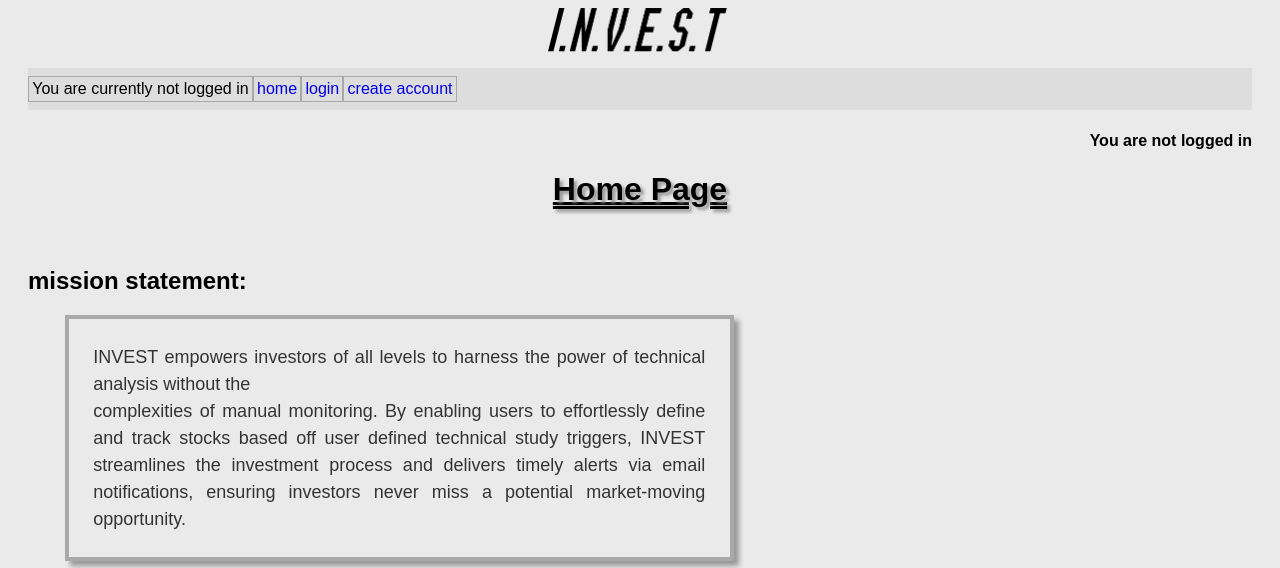
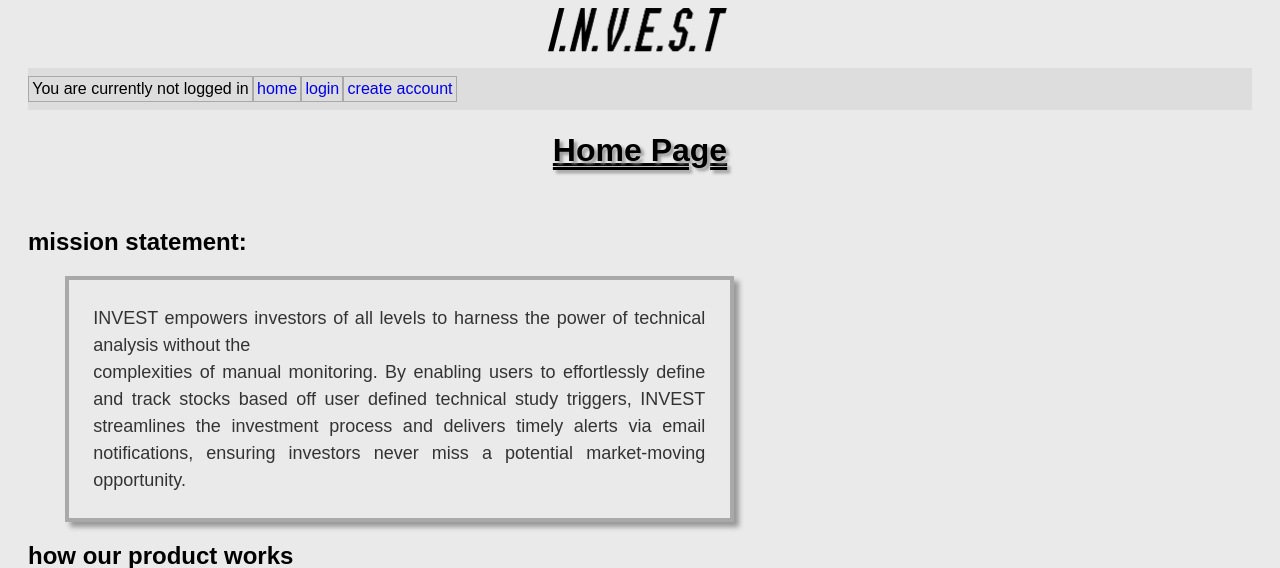
Before and after one commit to SJK146/447SoftEngi, a Flask app: page / in a window 1280 px wide. Shown: the top 568 px of the page. Run offline with Flask 3, Linux system fonts and the light colour scheme.

Commit message:
add 'name' variable to home route, remove logged in message from content block

```diff
--- a/project/routes.py
+++ b/project/routes.py
@@ -21,7 +21,10 @@ app.config["SECRET_KEY"] = "fpoijaf984qiub98rtbnusp9uwrnb150vmpautj"
 
 @app.route("/")
 def home():
-	return render_template("home.html")
+	if current_user.is_authenticated:
+		return render_template("home.html", name=current_user.name)
+	else:
+		return render_template("home.html")
 
 @app.route('/register', methods=["GET", "POST"])
 def register():
--- a/project/templates/home.html
+++ b/project/templates/home.html
@@ -3,14 +3,6 @@
 {% extends "base.html" %}
 
 {% block content %}
-
-	{% if current_user.is_authenticated %}
-		<h4 style="text-align: right;">You are logged in</h4>
-		<!--<a href="/logout">Logout</a>-->
-	{% else %}
-		<h4 style="text-align: right;">You are not logged in</h4>
-	{% endif %}
-</div>
 
 <body>
 	<div>
```
